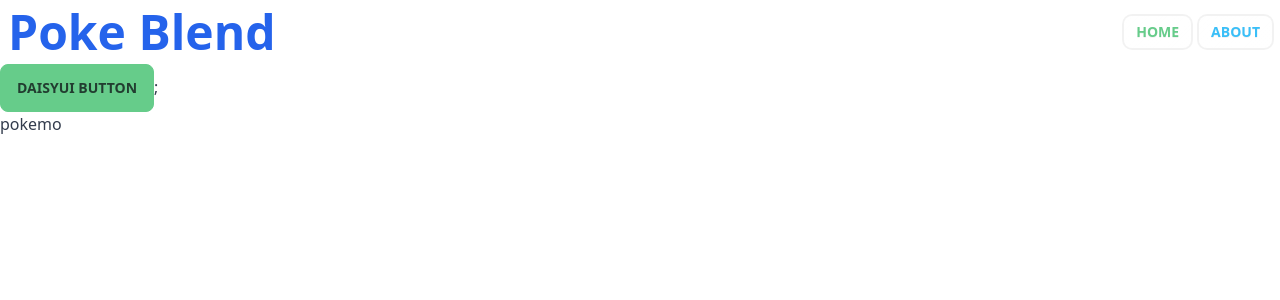
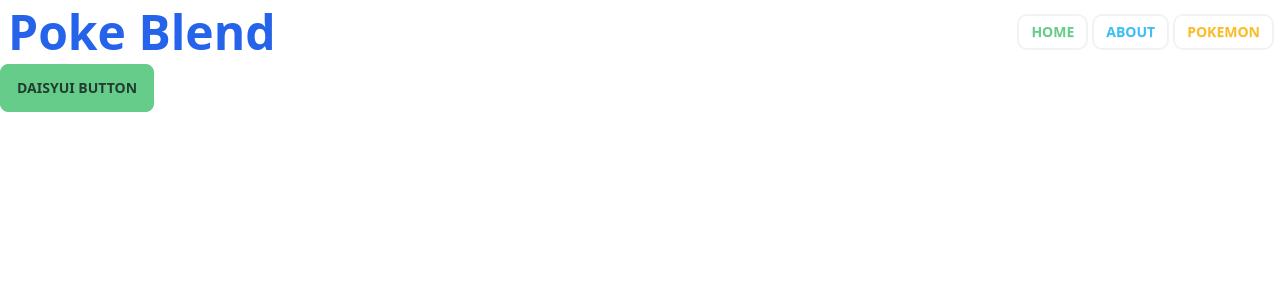
Before and after one commit to yassun-youtube/the-hack-2022-nov-team-2, a Next.js app: page / in a window 1280 px wide. Shown: the top 300 px of the page. Built offline with nearby package versions, Linux system fonts and the light colour scheme; no server answers.

Commit message:
とりあえず取得して表示まで

```diff
--- a/app/page.tsx
+++ b/app/page.tsx
@@ -1,11 +1,3 @@
-import { Fragment } from "react";
-import { GetPokemonPikachu } from "../lib/getPokemon";
-
-export default function Page() {
-  return (
-    <Fragment>
-      <button className="btn btn-primary">daisyUi button</button>;
-      <GetPokemonPikachu />
-    </Fragment>
-  );
+export default async function Page() {
+  return <button className="btn btn-primary">daisyUi button</button>;
 }
--- /dev/null
+++ b/app/pokemon/page.tsx
@@ -0,0 +1,24 @@
+import { PokemonResponse } from "../../schema";
+import Image from "next/image";
+
+const getPokemon = async (pokemonName: string): Promise<PokemonResponse> => {
+  const res = await fetch(`https://pokeapi.co/api/v2/pokemon/${pokemonName}`);
+  if (!res.ok) throw new Error("Failed to fetch data");
+  return res.json();
+};
+
+export default async function PokemonTop() {
+  const pikachuData = await getPokemon("pikachu");
+
+  return (
+    <div>
+      <h1 className="text-3xl">Pokemon</h1>
+      <Image
+        src={pikachuData.sprites.front_default}
+        alt={pikachuData.name}
+        width={100}
+        height={100}
+      />
+    </div>
+  );
+}
--- a/components/Header.tsx
+++ b/components/Header.tsx
@@ -17,6 +17,11 @@ export const Header = () => {
               <Link href="/about">About</Link>
             </button>
           </li>
+          <li>
+            <button className="btn btn-outline btn-warning glass btn-sm">
+              <Link href="/pokemon">Pokemon</Link>
+            </button>
+          </li>
         </ul>
       </nav>
     </header>
--- a/lib/getPokemon.tsx
+++ b/lib/getPokemon.tsx
@@ -1,18 +1,16 @@
-import React from "react";
-import useSWR, { Key, Fetcher } from "swr";
-import { PokemonResponse } from "../schema";
+// import React from "react";
+// import useSWR, { Key, Fetcher } from "swr";
+// import { PokemonResponse } from "../schema";
 
-const fetcher = (url: string) => fetch(url).then((res) => res.json());
+// const fetcher = (url: string) => fetch(url).then((res) => res.json());
 
-type getPokemonPikachu = { pikachu: PokemonResponse };
+// type getPokemonPikachu = { pikachu: PokemonResponse };
 
-export const GetPokemonPikachu = () => {
-  const { data, error } = useSWR<PokemonResponse>(
-    `https://pokeapi.co/api/v2/pokemon/pikachu`,
-    fetcher
-  );
+// export const GetPokemonPikachu = () => {
+//   const { data, error } = useSWR(
+//     `https://pokeapi.co/api/v2/pokemon?limit=200&offset=200`,
+//     fetcher
+//   );
 
-  console.log(data);
-
-  return <h1>pokemo</h1>;
-};
+//   return <h1>pokemo</h1>;
+// };
--- a/next.config.js
+++ b/next.config.js
@@ -5,6 +5,9 @@ const nextConfig = {
   experimental: {
     appDir: true,
   },
+  images: {
+    domains: ["raw.githubusercontent.com"],
+  },
 };
 
 module.exports = nextConfig;
```
